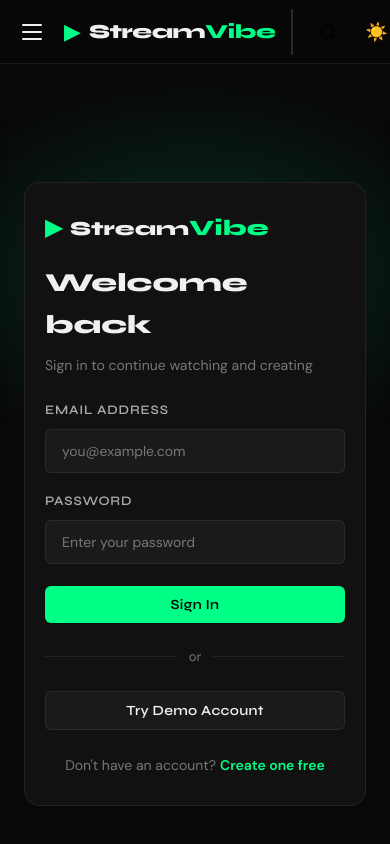
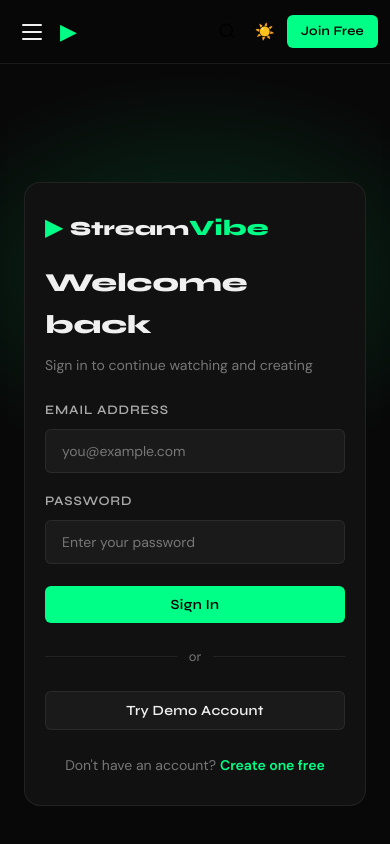
Before and after one commit to Dubs4Tobi1/Stream-Vibe, a React (Create React App) app: page /login in a window 390 px wide. Shown: the top 844 px of the page. Built offline with nearby package versions, Linux system fonts and the light colour scheme.

Commit message:
Update Navbar.css

```diff
--- a/src/components/layout/Navbar.css
+++ b/src/components/layout/Navbar.css
@@ -1,7 +1,3 @@
-/* ============================================
-   Navbar Styles
-   ============================================ */
-
 .navbar {
   position: fixed;
   top: 0;
@@ -14,7 +10,7 @@
   display: flex;
   align-items: center;
   padding: 0 16px;
-  gap: 16px;
+  gap: 12px;
   z-index: 1000;
   transition: background var(--transition);
 }
@@ -27,7 +23,7 @@ body.light .navbar {
 .navbar-left {
   display: flex;
   align-items: center;
-  gap: 12px;
+  gap: 8px;
   flex-shrink: 0;
 }
 
@@ -41,9 +37,7 @@ body.light .navbar {
   transition: background var(--transition);
 }
 
-.nav-menu-btn:hover {
-  background: var(--bg-3);
-}
+.nav-menu-btn:hover { background: var(--bg-3); }
 
 .hamburger {
   display: flex;
@@ -61,15 +55,9 @@ body.light .navbar {
   transition: all var(--transition);
 }
 
-.hamburger.open span:nth-child(1) {
-  transform: translateY(7px) rotate(45deg);
-}
-.hamburger.open span:nth-child(2) {
-  opacity: 0;
-}
-.hamburger.open span:nth-child(3) {
-  transform: translateY(-7px) rotate(-45deg);
-}
+.hamburger.open span:nth-child(1) { transform: translateY(7px) rotate(45deg); }
+.hamburger.open span:nth-child(2) { opacity: 0; }
+.hamburger.open span:nth-child(3) { transform: translateY(-7px) rotate(-45deg); }
 
 .navbar-logo {
   display: flex;
@@ -92,9 +80,7 @@ body.light .navbar {
   letter-spacing: -0.5px;
 }
 
-.logo-accent {
-  color: var(--green);
-}
+.logo-accent { color: var(--green); }
 
 /* Search */
 .navbar-search {
@@ -122,11 +108,10 @@ body.light .navbar {
   color: var(--text);
   font-size: 14px;
   padding: 10px 18px;
+  min-width: 0;
 }
 
-.search-input::placeholder {
-  color: var(--text-muted);
-}
+.search-input::placeholder { color: var(--text-muted); }
 
 .search-btn {
   width: 44px;
@@ -140,22 +125,20 @@ body.light .navbar {
   flex-shrink: 0;
 }
 
-.search-btn:hover {
-  color: var(--green);
-}
+.search-btn:hover { color: var(--green); }
 
 /* Right */
 .navbar-right {
   display: flex;
   align-items: center;
-  gap: 10px;
+  gap: 6px;
   flex-shrink: 0;
   margin-left: auto;
 }
 
 .nav-icon-btn {
-  width: 38px;
-  height: 38px;
+  width: 36px;
+  height: 36px;
   display: flex;
   align-items: center;
   justify-content: center;
@@ -163,15 +146,12 @@ body.light .navbar {
   font-size: 18px;
   transition: background var(--transition);
   background: transparent;
+  flex-shrink: 0;
 }
 
-.nav-icon-btn:hover {
-  background: var(--bg-3);
-}
+.nav-icon-btn:hover { background: var(--bg-3); }
 
-.nav-upload-btn {
-  display: flex;
-}
+.nav-upload-btn { display: flex; align-items: center; gap: 6px; }
 
 .nav-auth-btns {
   display: flex;
@@ -180,30 +160,22 @@ body.light .navbar {
 }
 
 /* User menu */
-.user-menu {
-  position: relative;
-}
+.user-menu { position: relative; }
 
 .user-avatar-btn {
   width: 36px;
   height: 36px;
   border-radius: 50%;
   overflow: hidden;
-  transition: ring var(--transition);
   background: transparent;
   border: 2px solid transparent;
   cursor: pointer;
+  flex-shrink: 0;
 }
 
-.user-avatar-btn:hover {
-  border-color: var(--green);
-}
+.user-avatar-btn:hover { border-color: var(--green); }
 
-.user-avatar-img {
-  width: 100%;
-  height: 100%;
-  object-fit: cover;
-}
+.user-avatar-img { width: 100%; height: 100%; object-fit: cover; }
 
 .user-avatar-placeholder {
   width: 100%;
@@ -246,16 +218,9 @@ body.light .navbar {
   color: var(--text);
 }
 
-.dropdown-email {
-  font-size: 12px;
-  color: var(--text-muted);
-}
+.dropdown-email { font-size: 12px; color: var(--text-muted); }
 
-.dropdown-divider {
-  height: 1px;
-  background: var(--border);
-  margin: 0;
-}
+.dropdown-divider { height: 1px; background: var(--border); margin: 0; }
 
 .dropdown-item {
   display: flex;
@@ -274,31 +239,57 @@ body.light .navbar {
   font-family: var(--font-body);
 }
 
-.dropdown-item:hover {
-  background: var(--bg-3);
+.dropdown-item:hover { background: var(--bg-3); }
+.dropdown-logout { color: var(--red); }
+
+/* Mobile search button — hidden on desktop */
+.mobile-search-btn { display: none; }
+
+/* Mobile search overlay */
+.mobile-search {
+  display: none;
+  position: absolute;
+  top: 0;
+  left: 0;
+  right: 0;
+  height: var(--navbar-h);
+  background: var(--bg-1);
+  padding: 0 12px;
+  z-index: 10;
+  border-bottom: 1px solid var(--border);
 }
 
-.dropdown-logout {
-  color: var(--red);
+/* ============================================
+   Responsive
+   ============================================ */
+
+@media (max-width: 768px) {
+  .navbar { padding: 0 10px; gap: 6px; }
+
+  .desktop-search { display: none; }
+  .mobile-search-btn { display: flex; }
+  .mobile-search { display: flex; }
+
+  .logo-text { display: none; }
+
+  .upload-label { display: none; }
+
+  .nav-auth-btns .btn:first-child { display: none; }
+
+  .join-btn { padding: 6px 10px; font-size: 12px; }
 }
 
-/* Responsive */
-@media (max-width: 640px) {
-  .navbar-search {
-    max-width: 200px;
-  }
+@media (max-width: 480px) {
+  .navbar { padding: 0 8px; gap: 4px; }
 
-  .nav-upload-btn span {
-    display: none;
-  }
+  .nav-icon-btn { width: 32px; height: 32px; font-size: 16px; }
 
-  .nav-auth-btns .btn:first-child {
-    display: none;
+  .user-avatar-btn { width: 30px; height: 30px; }
+
+  .nav-upload-btn {
+    width: 30px;
+    height: 30px;
+    padding: 0;
+    justify-content: center;
   }
 }
-
-@media (max-width: 420px) {
-  .navbar-search {
-    max-width: 140px;
-  }
-}
```
